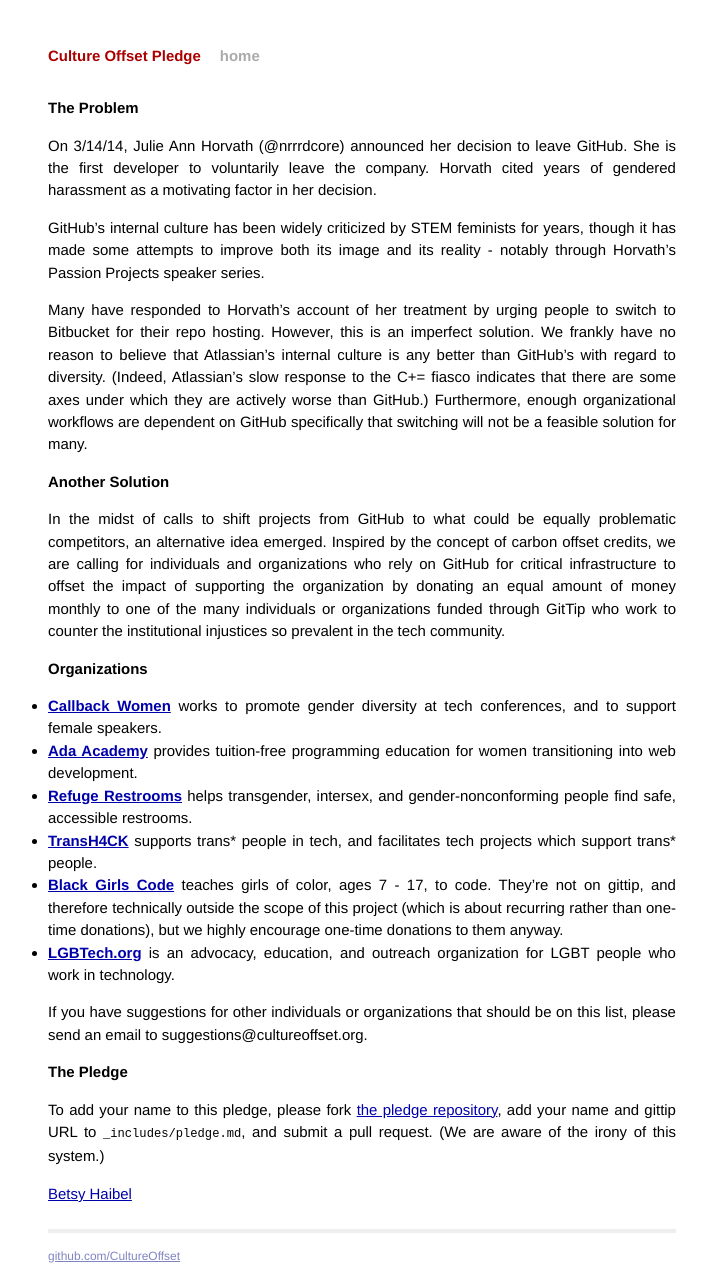
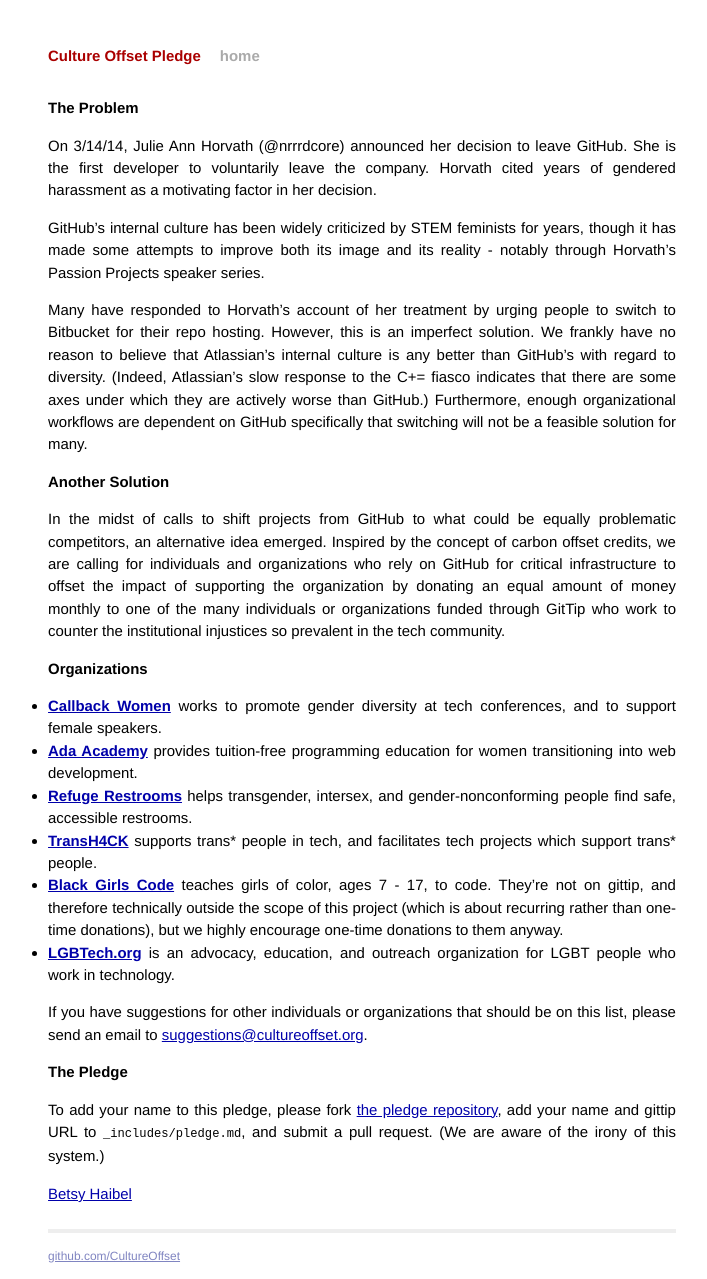
Before and after one commit to CultureOffset/cultureoffset.github.com, a Jekyll site: the page built from index.md, in a window 1280 px wide. Shown: the whole page, without its empty margins (278-985 px from the left). Built offline with Jekyll 4.4.1, drawn with Linux system fonts in a browser that asks for light colours; Markdown is read by kramdown in place of the engine named in the settings; part of the change alters nothing that is shown.

```diff
--- a/index.md
+++ b/index.md
@@ -24,7 +24,7 @@ In the midst of calls to shift projects from GitHub to what could be equally pro
 - **[Black Girls Code](http://www.blackgirlscode.com/)** teaches girls of color, ages 7 - 17, to code. They're not on gittip, and therefore technically outside the scope of this project (which is about recurring rather than one-time donations), but we highly encourage one-time donations to them anyway.
 - **[LGBTech.org](https://www.gittip.com/LGBTechOrg/)** is an advocacy, education, and outreach organization for LGBT people who work in technology.
 
-If you have suggestions for other individuals or organizations that should be on this list, please send an email to suggestions@cultureoffset.org.
+If you have suggestions for other individuals or organizations that should be on this list, please send an email to [suggestions@cultureoffset.org](mailto:suggestions@cultureoffset.org).
 
 # The Pledge
 
```
